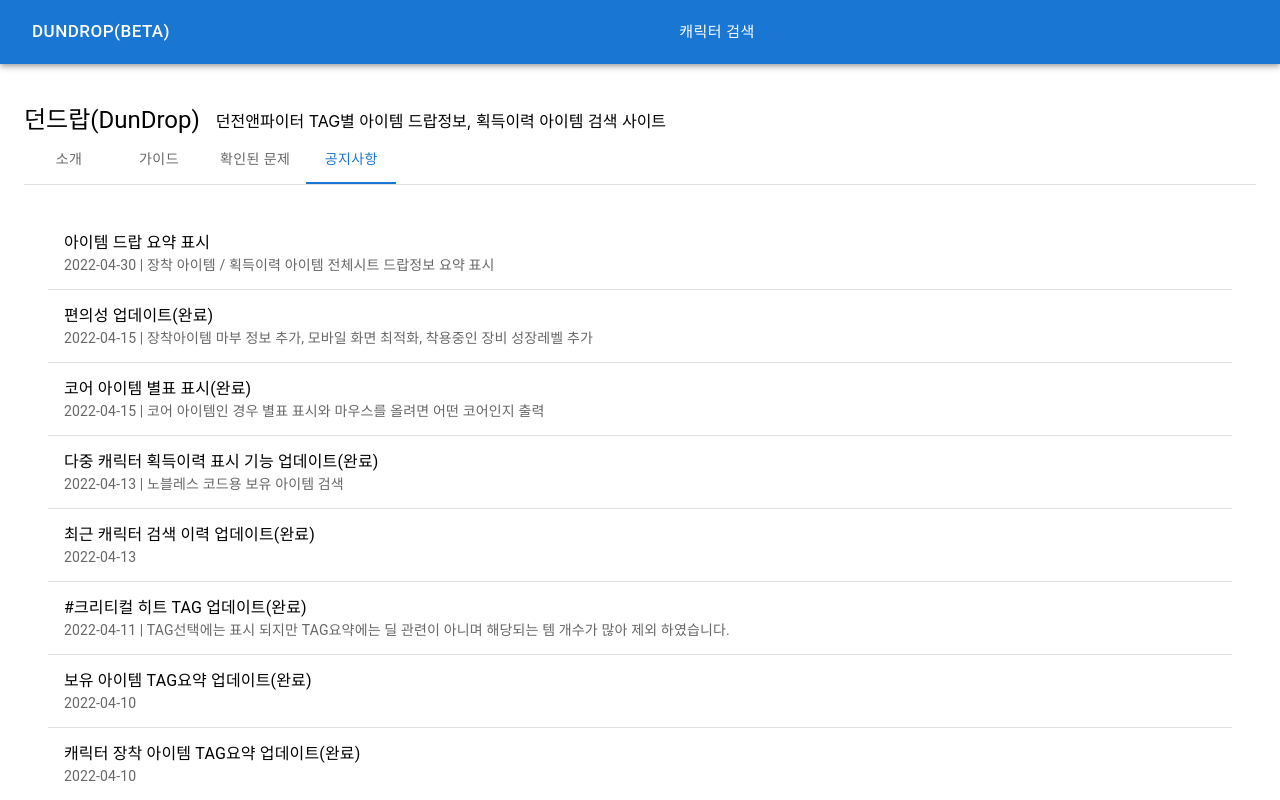
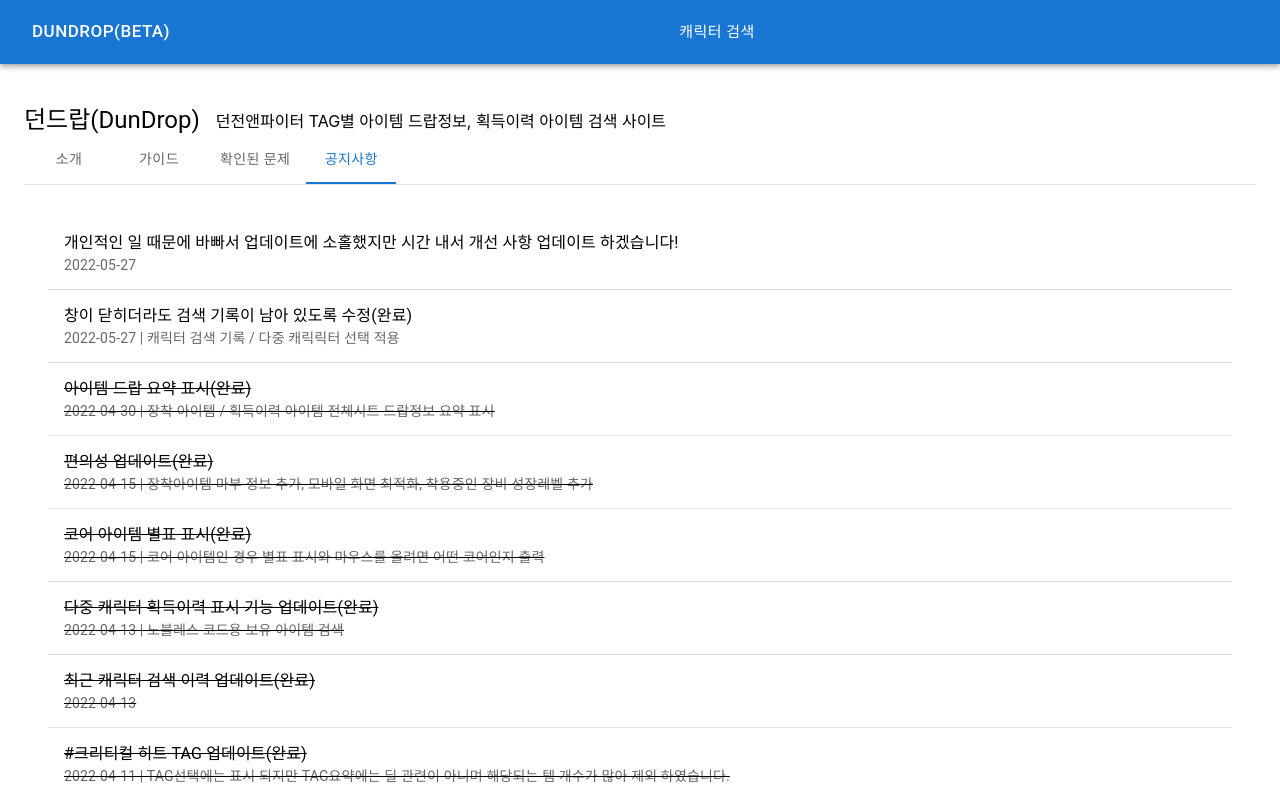
Before and after one commit to kjhss2/dundrop, a React (Create React App) app: page / in a window 1280 px wide. Both pictures are taken after a click on the tab "공지사항". Shown: the top 800 px of the page. Built offline with nearby package versions, Linux system fonts and the light colour scheme.

Commit message:
DD-6 #comment : 검색이력 webStorage 변경 : session -> local

```diff
--- a/src/components/CharacterSearchComponent.js
+++ b/src/components/CharacterSearchComponent.js
@@ -29,7 +29,7 @@
   };
 
   const removeSession = () => {
-    window.sessionStorage.removeItem('characterSearchHistory');
+    window.localStorage.removeItem('characterSearchHistory');
     dispatch(onChangeField('characterSearchHistory', ''));
   };
 
--- a/src/pages/Home.js
+++ b/src/pages/Home.js
@@ -1,6 +1,16 @@
 import React from "react";
 import { useNavigate } from "react-router-dom";
-import { Box, Button, Divider, List, ListItem, ListItemText, Tab, Tabs, Typography } from "@mui/material";
+import {
+  Box,
+  Button,
+  Divider,
+  List,
+  ListItem,
+  ListItemText,
+  Tab,
+  Tabs,
+  Typography,
+} from "@mui/material";
 import Guide from "../components/Guide";
 import { useSelector } from "react-redux";
 
@@ -27,12 +37,11 @@
 function a11yProps(index) {
   return {
     id: `simple-tab-${index}`,
-    'aria-controls': `simple-tabpanel-${index}`,
+    "aria-controls": `simple-tabpanel-${index}`,
   };
 }
 
 const Home = () => {
-
   const navigate = useNavigate();
   const { isMobile } = useSelector((state) => state.dimension);
   const [value, setValue] = React.useState(0);
@@ -43,17 +52,25 @@
 
   return (
     <>
-      <Box sx={{ display: 'flex', alignItems: 'center' }}>
+      <Box sx={{ display: "flex", alignItems: "center" }}>
         <Box>
           <Typography variant="h5">던드랍(DunDrop)</Typography>
         </Box>
         <Box sx={{ marginLeft: 2 }}>
-          <Typography variant="h7">던전앤파이터 TAG별 아이템 드랍정보, 획득이력 아이템 검색 사이트</Typography>
+          <Typography variant="h7">
+            던전앤파이터 TAG별 아이템 드랍정보, 획득이력 아이템 검색 사이트
+          </Typography>
         </Box>
       </Box>
-      <Box sx={{ width: '100%' }}>
-        <Box sx={{ borderBottom: 1, borderColor: 'divider' }}>
-          <Tabs value={value} onChange={handleChange} aria-label="basic tabs example" variant="scrollable" scrollButtons="auto">
+      <Box sx={{ width: "100%" }}>
+        <Box sx={{ borderBottom: 1, borderColor: "divider" }}>
+          <Tabs
+            value={value}
+            onChange={handleChange}
+            aria-label="basic tabs example"
+            variant="scrollable"
+            scrollButtons="auto"
+          >
             <Tab label="소개" {...a11yProps(0)} />
             <Tab label="가이드" {...a11yProps(1)} />
             <Tab label="확인된 문제" {...a11yProps(2)} />
@@ -64,52 +81,73 @@
           <Guide />
         </TabPanel>
         <TabPanel value={value} index={0}>
-          안녕하세요. 석유는 아니고 화석 쯤 되는 던파 유저입니다.<br />
-          이번에 만렙 확장과 더불어 신규 105레벨 아이템을 좀 더 쉽게 검색하고 싶어서 사이트를 개발하게 되었습니다.<br />
-          좋은건 나눠쓰란 말이 있죠. 저도 사용하는 사이트인 만큼 편리한 기능 많이 추가 하겠습니다.<br />
+          안녕하세요. 석유는 아니고 화석 쯤 되는 던파 유저입니다.
           <br />
-          던드랍은 현재 베타로 운영중이며, 불편한 점이 있으시면 문의주시면 감사하겠습니다.<br />
+          이번에 만렙 확장과 더불어 신규 105레벨 아이템을 좀 더 쉽게 검색하고
+          싶어서 사이트를 개발하게 되었습니다.
           <br />
-          <Box sx={{
-            display: 'flex',
-            flexWrap: 'wrap',
-            gap: isMobile ? 1 : 0,
-          }}>
-            <Button
-              onClick={() => navigate('/character')}
-              variant="outlined"
-            >
+          좋은건 나눠쓰란 말이 있죠. 저도 사용하는 사이트인 만큼 편리한 기능
+          많이 추가 하겠습니다.
+          <br />
+          <br />
+          던드랍은 현재 베타로 운영중이며, 불편한 점이 있으시면 문의주시면
+          감사하겠습니다.
+          <br />
+          <br />
+          <Box
+            sx={{
+              display: "flex",
+              flexWrap: "wrap",
+              gap: isMobile ? 1 : 0,
+            }}
+          >
+            <Button onClick={() => navigate("/character")} variant="outlined">
               캐릭터 검색 바로 가기
             </Button>
             &nbsp;
-            <Button
-              onClick={() => handleChange(null, 1)}
-              variant="outlined"
-            >
+            <Button onClick={() => handleChange(null, 1)} variant="outlined">
               사이트 사용방법 가이드 바로 가기
             </Button>
           </Box>
           <br />
-          ※ 주요 기능<br />
-          1. 105레벨 아이템 TAG검색 및 드랍정보<br />
-          2. 캐릭터 아이템 획득여부 표시기능<br />
-          3. 캐릭터 장착아이템 TAG요약<br />
-          4. 캐릭터 획득이력 아이템 TAG요약<br />
-          5. 다중 캐릭터 선택 기능<br />
+          ※ 주요 기능
+          <br />
+          1. 105레벨 아이템 TAG검색 및 드랍정보
+          <br />
+          2. 캐릭터 아이템 획득여부 표시기능
+          <br />
+          3. 캐릭터 장착아이템 TAG요약
+          <br />
+          4. 캐릭터 획득이력 아이템 TAG요약
+          <br />
+          5. 다중 캐릭터 선택 기능
+          <br />
           <br />
         </TabPanel>
         <TabPanel value={value} index={2}>
           <List component="nav" aria-label="mailbox folders">
             <ListItem>
-              <ListItemText sx={{ textDecoration: 'line-through' }} primary="일부 사용자 브라우저에서 보유 아이템 여부가 출력되지 않는 현상(완료)" secondary="2022.04.13 | PC 시간이 현재시간으로 되어 있지 않음. 서버시간을 가져오도록 수정 예정" />
+              <ListItemText
+                sx={{ textDecoration: "line-through" }}
+                primary="일부 사용자 브라우저에서 보유 아이템 여부가 출력되지 않는 현상(완료)"
+                secondary="2022.04.13 | PC 시간이 현재시간으로 되어 있지 않음. 서버시간을 가져오도록 수정 예정"
+              />
             </ListItem>
             <Divider />
             <ListItem>
-              <ListItemText sx={{ textDecoration: 'line-through' }} primary="#같은 특수문자가 포함된 캐릭터가 검색되지 않는 현상(완료)" secondary="2022.04.13" />
+              <ListItemText
+                sx={{ textDecoration: "line-through" }}
+                primary="#같은 특수문자가 포함된 캐릭터가 검색되지 않는 현상(완료)"
+                secondary="2022.04.13"
+              />
             </ListItem>
             <Divider />
             <ListItem>
-              <ListItemText sx={{ textDecoration: 'line-through' }} primary="상자 정가로 회득한 템이 보유 아이템에 표시 되지 않는 현상(완료)" secondary="2022.04.09 | 아이템 타임라인 항아리정가,초월 추가" />
+              <ListItemText
+                sx={{ textDecoration: "line-through" }}
+                primary="상자 정가로 회득한 템이 보유 아이템에 표시 되지 않는 현상(완료)"
+                secondary="2022.04.09 | 아이템 타임라인 항아리정가,초월 추가"
+              />
             </ListItem>
             <Divider />
           </List>
@@ -117,50 +155,112 @@
         <TabPanel value={value} index={3}>
           <List component="nav" aria-label="mailbox folders">
             <ListItem>
-              <ListItemText primary="아이템 드랍 요약 표시" secondary="2022-04-30 | 장착 아이템 / 획득이력 아이템 전체시트 드랍정보 요약 표시" />
+              <ListItemText
+                primary="개인적인 일 때문에 바빠서 업데이트에 소홀했지만 시간 내서 개선 사항 업데이트 하겠습니다!"
+                secondary="2022-05-27"
+              />
             </ListItem>
             <Divider />
             <ListItem>
-              <ListItemText primary="편의성 업데이트(완료)" secondary="2022-04-15 | 장착아이템 마부 정보 추가, 모바일 화면 최적화, 착용중인 장비 성장레벨 추가" />
+              <ListItemText
+                primary="창이 닫히더라도 검색 기록이 남아 있도록 수정(완료)"
+                secondary="2022-05-27 | 캐릭터 검색 기록 / 다중 캐릭릭터 선택 적용"
+              />
             </ListItem>
             <Divider />
             <ListItem>
-              <ListItemText primary="코어 아이템 별표 표시(완료)" secondary="2022-04-15 | 코어 아이템인 경우 별표 표시와 마우스를 올려면 어떤 코어인지 출력" />
+              <ListItemText
+                sx={{ textDecoration: "line-through" }}
+                primary="아이템 드랍 요약 표시(완료)"
+                secondary="2022-04-30 | 장착 아이템 / 획득이력 아이템 전체시트 드랍정보 요약 표시"
+              />
             </ListItem>
             <Divider />
             <ListItem>
-              <ListItemText primary="다중 캐릭터 획득이력 표시 기능 업데이트(완료)" secondary="2022-04-13 | 노블레스 코드용 보유 아이템 검색" />
+              <ListItemText
+                primary="편의성 업데이트(완료)"
+                sx={{ textDecoration: "line-through" }}
+                secondary="2022-04-15 | 장착아이템 마부 정보 추가, 모바일 화면 최적화, 착용중인 장비 성장레벨 추가"
+              />
             </ListItem>
             <Divider />
             <ListItem>
-              <ListItemText primary="최근 캐릭터 검색 이력 업데이트(완료)" secondary="2022-04-13" />
+              <ListItemText
+                primary="코어 아이템 별표 표시(완료)"
+                sx={{ textDecoration: "line-through" }}
+                secondary="2022-04-15 | 코어 아이템인 경우 별표 표시와 마우스를 올려면 어떤 코어인지 출력"
+              />
             </ListItem>
             <Divider />
             <ListItem>
-              <ListItemText primary="#크리티컬 히트 TAG 업데이트(완료)" secondary="2022-04-11 | TAG선택에는 표시 되지만 TAG요약에는 딜 관련이 아니며 해당되는 템 개수가 많아 제외 하였습니다." />
+              <ListItemText
+                primary="다중 캐릭터 획득이력 표시 기능 업데이트(완료)"
+                sx={{ textDecoration: "line-through" }}
+                secondary="2022-04-13 | 노블레스 코드용 보유 아이템 검색"
+              />
             </ListItem>
             <Divider />
             <ListItem>
-              <ListItemText primary="보유 아이템 TAG요약 업데이트(완료)" secondary="2022-04-10" />
+              <ListItemText
+                primary="최근 캐릭터 검색 이력 업데이트(완료)"
+                sx={{ textDecoration: "line-through" }}
+                secondary="2022-04-13"
+              />
             </ListItem>
             <Divider />
             <ListItem>
-              <ListItemText primary="캐릭터 장착 아이템 TAG요약 업데이트(완료)" secondary="2022-04-10" />
+              <ListItemText
+                primary="#크리티컬 히트 TAG 업데이트(완료)"
+                sx={{ textDecoration: "line-through" }}
+                secondary="2022-04-11 | TAG선택에는 표시 되지만 TAG요약에는 딜 관련이 아니며 해당되는 템 개수가 많아 제외 하였습니다."
+              />
             </ListItem>
             <Divider />
             <ListItem>
-              <ListItemText primary="아이템 Tag 추가(아칸셋) 업데이트(완료)" secondary="2022-04-09 | 자주 사용하는 순서대로 Tag 변경, 보유 아이템 전체 시트 Tag 필터 추가" />
-            </ListItem>
-            <ListItem>
-              <ListItemText primary="캐릭터 검색 메뉴 업데이트(완료)" secondary="2022-04-08 | 캐릭터별 보유 아이템 표시 기능" />
+              <ListItemText
+                primary="보유 아이템 TAG요약 업데이트(완료)"
+                sx={{ textDecoration: "line-through" }}
+                secondary="2022-04-10"
+              />
             </ListItem>
             <Divider />
             <ListItem>
-              <ListItemText primary="아이템 검색(105렙) 업데이트(완료)" secondary="2022-04-07" />
+              <ListItemText
+                primary="캐릭터 장착 아이템 TAG요약 업데이트(완료)"
+                sx={{ textDecoration: "line-through" }}
+                secondary="2022-04-10"
+              />
             </ListItem>
             <Divider />
             <ListItem>
-              <ListItemText primary="Beta 버전 작업중입니다." secondary="2022-04-01" />
+              <ListItemText
+                primary="아이템 Tag 추가(아칸셋) 업데이트(완료)"
+                sx={{ textDecoration: "line-through" }}
+                secondary="2022-04-09 | 자주 사용하는 순서대로 Tag 변경, 보유 아이템 전체 시트 Tag 필터 추가"
+              />
+            </ListItem>
+            <ListItem>
+              <ListItemText
+                primary="캐릭터 검색 메뉴 업데이트(완료)"
+                sx={{ textDecoration: "line-through" }}
+                secondary="2022-04-08 | 캐릭터별 보유 아이템 표시 기능"
+              />
+            </ListItem>
+            <Divider />
+            <ListItem>
+              <ListItemText
+                primary="아이템 검색(105렙) 업데이트(완료)"
+                sx={{ textDecoration: "line-through" }}
+                secondary="2022-04-07"
+              />
+            </ListItem>
+            <Divider />
+            <ListItem>
+              <ListItemText
+                primary="Beta 버전 작업중입니다."
+                sx={{ textDecoration: "line-through" }}
+                secondary="2022-04-01"
+              />
             </ListItem>
             <Divider />
           </List>
```
Also changed, not shown: src/actions/characterAction.js (+145 -66 lines), src/redux/reducers/characterReducer.js (+43 -27 lines).
